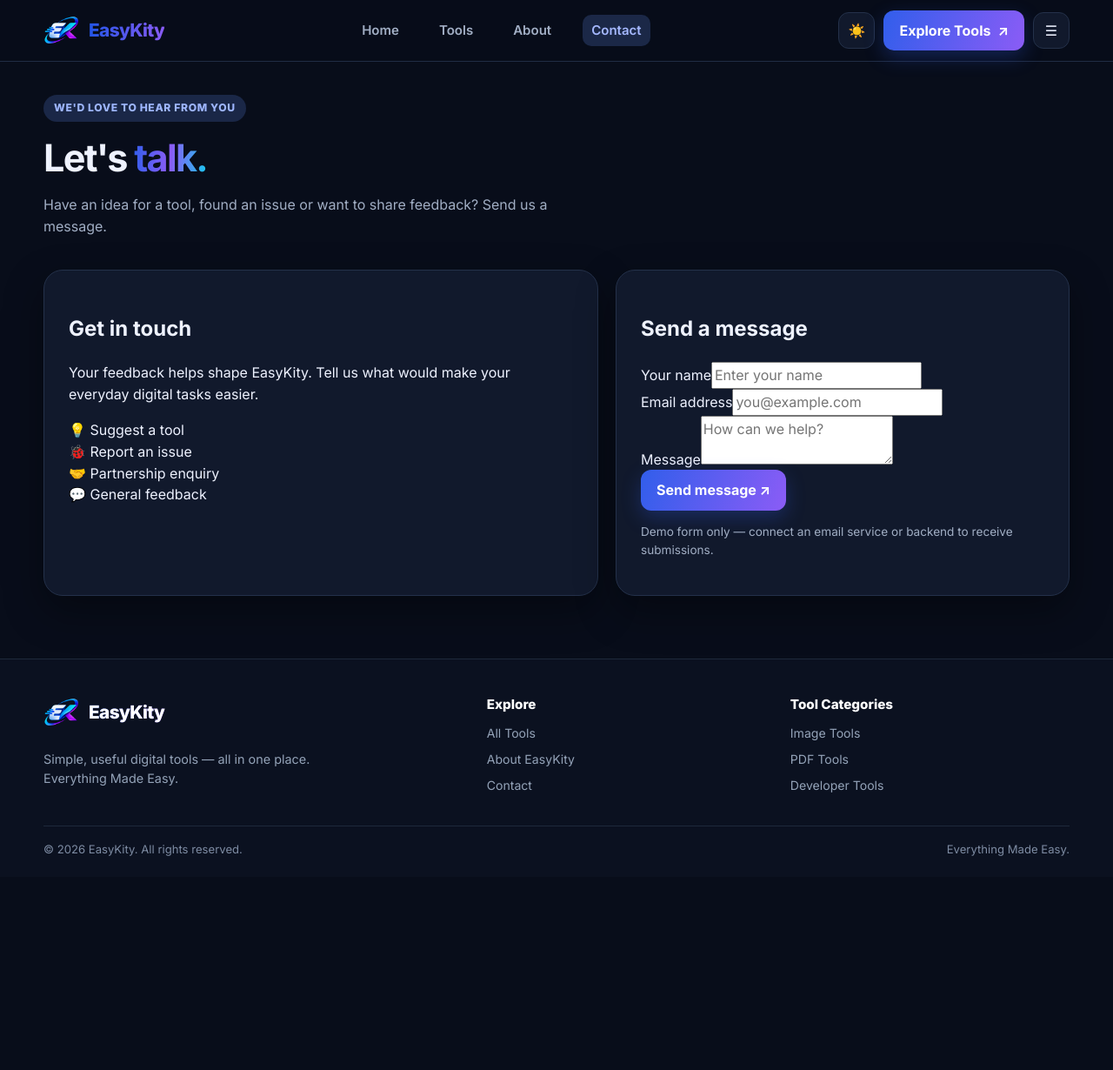
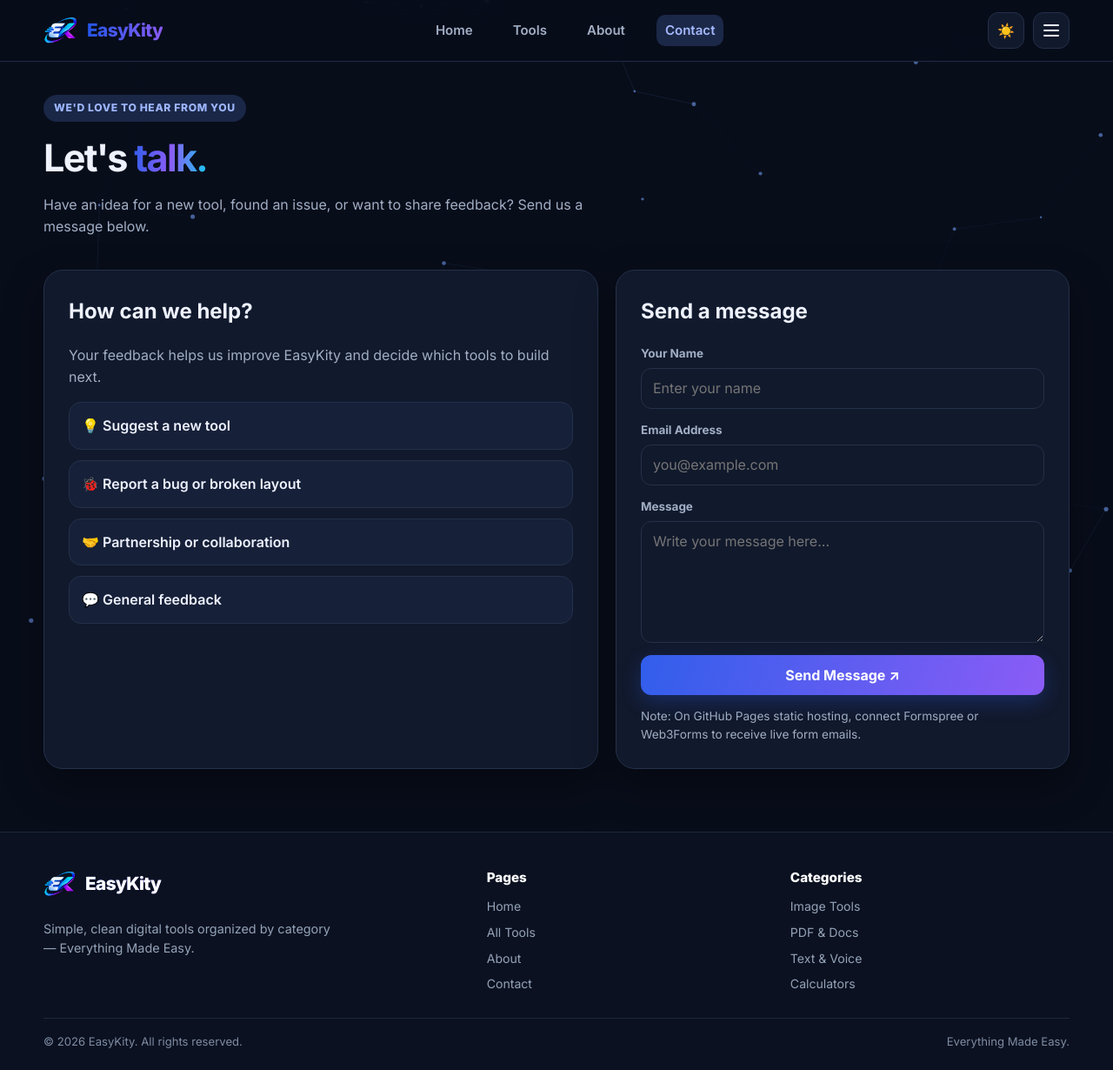
Before and after one commit to easykity/EasyKity, a plain HTML site: page contact.html in a window 1280 px wide. Shown: the whole page at 87% size. Before the commit the page ends 1008 px from the top, so only its background shows below. Drawn offline with Linux system fonts and the light colour scheme.

Commit message:
Update contact.html

```diff
--- a/contact.html
+++ b/contact.html
@@ -1,17 +1,145 @@
-<!doctype html><html lang="en"><head><script>document.documentElement.dataset.theme=localStorage.getItem("easykity-theme")||"dark";</script><meta charset="utf-8"><meta name="viewport" content="width=device-width,initial-scale=1"><meta name="description" content="Contact EasyKity."><title>Contact — EasyKity</title><link rel="icon" href="assets/logo/favicon.png"><link rel="stylesheet" href="assets/css/style.css"><link rel="stylesheet" href="assets/css/responsive.css"><link rel="stylesheet" href="assets/css/themes.css"></head><body>
-<header class="site-header"><div class="container nav-wrap">
- <a class="brand" href="index.html"><img src="assets/logo/favicon.png" width="42" height="42" alt="EasyKity logo"><span>EasyKity</span></a>
- <nav class="nav-links" data-nav-links aria-label="Main navigation">
-  <a class="" href="index.html">Home</a>
-  <a href="index.html#tools">Tools</a><a class="" href="about.html">About</a><a class="active" href="contact.html">Contact</a>
- </nav>
- <div class="nav-actions"><button class="icon-btn" data-theme-toggle aria-label="Toggle theme">🌙</button><a class="primary-btn" href="index.html#tools">Explore Tools <span>↗</span></a><button class="menu-btn" data-menu-toggle aria-label="Open menu" aria-expanded="false">☰</button></div>
-</div></header>
-<main><section class="page-hero"><div class="container"><span class="eyebrow">WE'D LOVE TO HEAR FROM YOU</span><h1>Let's <span class="gradient-text">talk.</span></h1><p>Have an idea for a tool, found an issue or want to share feedback? Send us a message.</p></div></section>
-<section class="section"><div class="container content-layout"><div class="prose-card"><h2>Get in touch</h2><p>Your feedback helps shape EasyKity. Tell us what would make your everyday digital tasks easier.</p><div class="feature-list"><div class="feature-item">💡 Suggest a tool</div><div class="feature-item">🐞 Report an issue</div><div class="feature-item">🤝 Partnership enquiry</div><div class="feature-item">💬 General feedback</div></div></div><div class="prose-card"><h2>Send a message</h2><form class="contact-form" data-contact-form><div class="field"><label for="name">Your name</label><input id="name" name="name" required placeholder="Enter your name"></div><div class="field"><label for="email">Email address</label><input id="email" name="email" type="email" required placeholder="you@example.com"></div><div class="field"><label for="message">Message</label><textarea id="message" name="message" required placeholder="How can we help?"></textarea></div><button class="primary-btn" type="submit">Send message ↗</button><p class="notice" data-form-status>Demo form only — connect an email service or backend to receive submissions.</p></form></div></div></section></main>
-<footer class="site-footer"><div class="container"><div class="footer-grid">
- <div><a class="brand footer-brand" href="index.html"><img src="assets/logo/favicon.png" width="42" height="42" alt=""><span>EasyKity</span></a><p class="footer-copy">Simple, useful digital tools — all in one place. Everything Made Easy.</p></div>
- <div><div class="footer-title">Explore</div><div class="footer-links"><a href="index.html#tools">All Tools</a><a href="about.html">About EasyKity</a><a href="contact.html">Contact</a></div></div>
- <div><div class="footer-title">Tool Categories</div><div class="footer-links"><a href="tools/image-tools/index.html">Image Tools</a><a href="tools/pdf-tools/index.html">PDF Tools</a><a href="tools/developer-tools/index.html">Developer Tools</a></div></div>
- </div><div class="footer-bottom"><span>© <span data-year></span> EasyKity. All rights reserved.</span><span>Everything Made Easy.</span></div></div></footer>
-<script src="assets/js/theme.js"></script><script src="assets/js/app.js"></script></body></html>
+<!doctype html>
+<html lang="en">
+<head>
+  <script>document.documentElement.dataset.theme=localStorage.getItem("easykity-theme")||"dark";</script>
+  <meta charset="utf-8">
+  <meta name="viewport" content="width=device-width,initial-scale=1">
+  <meta name="description" content="Contact EasyKity for tool suggestions, bug reports or feedback.">
+  <title>Contact — EasyKity</title>
+  <link rel="icon" href="assets/logo/favicon.png">
+  <link rel="stylesheet" href="assets/css/style.css">
+  <link rel="stylesheet" href="assets/css/themes.css">
+  <link rel="stylesheet" href="assets/css/responsive.css">
+  <link rel="stylesheet" href="assets/css/tools-common.css">
+</head>
+<body>
+  <canvas id="ek-network-bg" aria-hidden="true"></canvas>
+
+  <header class="site-header">
+    <div class="container nav-wrap">
+      <a class="brand" href="index.html">
+        <img src="assets/logo/favicon.png" width="40" height="40" alt="EasyKity logo">
+        <span>EasyKity</span>
+      </a>
+      <nav class="nav-links" data-nav-links aria-label="Main navigation">
+        <a href="index.html">Home</a>
+        <a href="index.html#tools">Tools</a>
+        <a href="about.html">About</a>
+        <a class="active" href="contact.html">Contact</a>
+      </nav>
+      <div class="nav-actions">
+        <button class="icon-btn ripple-target" type="button" data-theme-toggle aria-label="Toggle theme">☀️</button>
+        <button class="menu-btn ripple-target" type="button" data-menu-toggle aria-label="Open options menu" aria-expanded="false">
+          <span class="hamburger-lines" aria-hidden="true"><i></i><i></i><i></i></span>
+        </button>
+      </div>
+    </div>
+    <div class="quick-drawer" data-quick-drawer hidden>
+      <div class="container drawer-inner">
+        <div class="drawer-col">
+          <p class="drawer-title">Navigation</p>
+          <div class="drawer-links">
+            <a href="index.html">🏠 Home</a>
+            <a href="index.html#tools">🧰 All Tools</a>
+            <a href="about.html">ℹ️ About</a>
+            <a href="contact.html">✉️ Contact</a>
+          </div>
+        </div>
+        <div class="drawer-col">
+          <p class="drawer-title">Categories</p>
+          <div class="drawer-links">
+            <a href="index.html#cat-image">🖼️ Image Tools</a>
+            <a href="index.html#cat-pdf">📄 PDF &amp; Docs</a>
+            <a href="index.html#cat-text">✍️ Text &amp; Voice</a>
+            <a href="index.html#cat-calculator">🧮 Calculators</a>
+            <a href="index.html#cat-developer">⌘ Developer &amp; Media</a>
+          </div>
+        </div>
+      </div>
+    </div>
+  </header>
+
+  <main class="main-shell">
+    <section class="page-hero">
+      <div class="container">
+        <span class="eyebrow">WE'D LOVE TO HEAR FROM YOU</span>
+        <h1>Let's <span class="gradient-text">talk.</span></h1>
+        <p>Have an idea for a new tool, found an issue, or want to share feedback? Send us a message below.</p>
+      </div>
+    </section>
+
+    <section class="section">
+      <div class="container content-layout">
+        <div class="prose-card">
+          <h2 style="margin-top:0">How can we help?</h2>
+          <p style="color:var(--muted)">Your feedback helps us improve EasyKity and decide which tools to build next.</p>
+          <div style="display:grid;gap:12px;margin-top:16px">
+            <div style="padding:14px;border-radius:14px;background:var(--surface-alt);border:1px solid var(--line);font-weight:600">💡 Suggest a new tool</div>
+            <div style="padding:14px;border-radius:14px;background:var(--surface-alt);border:1px solid var(--line);font-weight:600">🐞 Report a bug or broken layout</div>
+            <div style="padding:14px;border-radius:14px;background:var(--surface-alt);border:1px solid var(--line);font-weight:600">🤝 Partnership or collaboration</div>
+            <div style="padding:14px;border-radius:14px;background:var(--surface-alt);border:1px solid var(--line);font-weight:600">💬 General feedback</div>
+          </div>
+        </div>
+
+        <div class="prose-card">
+          <h2 style="margin-top:0">Send a message</h2>
+          <form id="contactForm" style="display:grid;gap:14px">
+            <div class="field">
+              <label for="cName">Your Name</label>
+              <input id="cName" type="text" required placeholder="Enter your name">
+            </div>
+            <div class="field">
+              <label for="cEmail">Email Address</label>
+              <input id="cEmail" type="email" required placeholder="you@example.com">
+            </div>
+            <div class="field">
+              <label for="cMsg">Message</label>
+              <textarea id="cMsg" required placeholder="Write your message here..."></textarea>
+            </div>
+            <button class="primary-btn ripple-target" type="submit">Send Message ↗</button>
+            <div id="contactStatus" hidden></div>
+            <p class="notice" style="margin:0">Note: On GitHub Pages static hosting, connect Formspree or Web3Forms to receive live form emails.</p>
+          </form>
+        </div>
+      </div>
+    </section>
+  </main>
+
+  <footer class="site-footer">
+    <div class="container">
+      <div class="footer-grid">
+        <div>
+          <a class="brand footer-brand" href="index.html"><img src="assets/logo/favicon.png" width="38" height="38" alt=""><span>EasyKity</span></a>
+          <p class="footer-copy">Simple, clean digital tools organized by category — Everything Made Easy.</p>
+        </div>
+        <div>
+          <div class="footer-title">Pages</div>
+          <div class="footer-links"><a href="index.html">Home</a><a href="index.html#tools">All Tools</a><a href="about.html">About</a><a href="contact.html">Contact</a></div>
+        </div>
+        <div>
+          <div class="footer-title">Categories</div>
+          <div class="footer-links"><a href="index.html#cat-image">Image Tools</a><a href="index.html#cat-pdf">PDF &amp; Docs</a><a href="index.html#cat-text">Text &amp; Voice</a><a href="index.html#cat-calculator">Calculators</a></div>
+        </div>
+      </div>
+      <div class="footer-bottom">
+        <span>© <span data-year></span> EasyKity. All rights reserved.</span>
+        <span>Everything Made Easy.</span>
+      </div>
+    </div>
+  </footer>
+
+  <script src="assets/js/theme.js"></script>
+  <script src="assets/js/app.js"></script>
+  <script>
+    document.getElementById("contactForm").addEventListener("submit", (e) => {
+      e.preventDefault();
+      const name = document.getElementById("cName").value.trim();
+      const status = document.getElementById("contactStatus");
+      status.className = "alert-box alert-success";
+      status.textContent = `Thanks, ${name}! Your message has been validated (demo mode — connect Formspree/Web3Forms to send to your inbox).`;
+      status.hidden = false;
+      e.target.reset();
+    });
+  </script>
+</body>
+</html>
```
